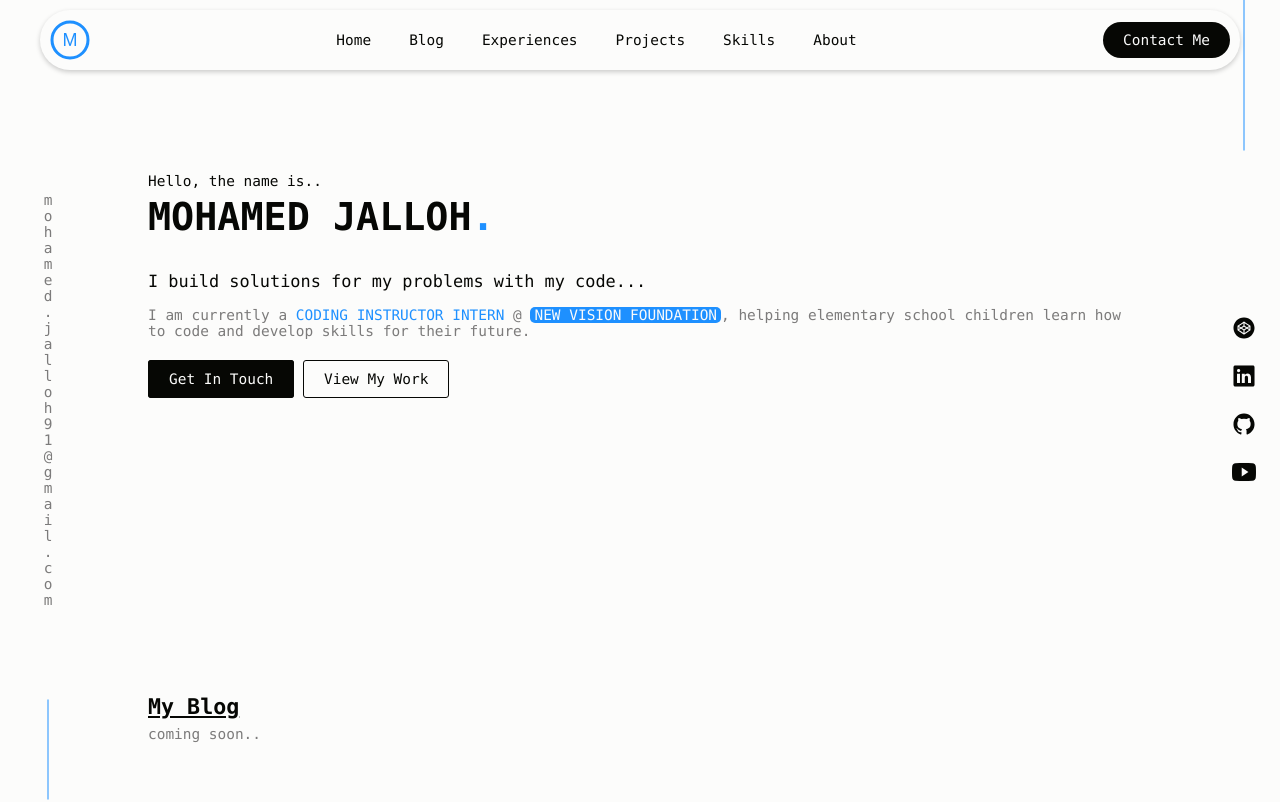
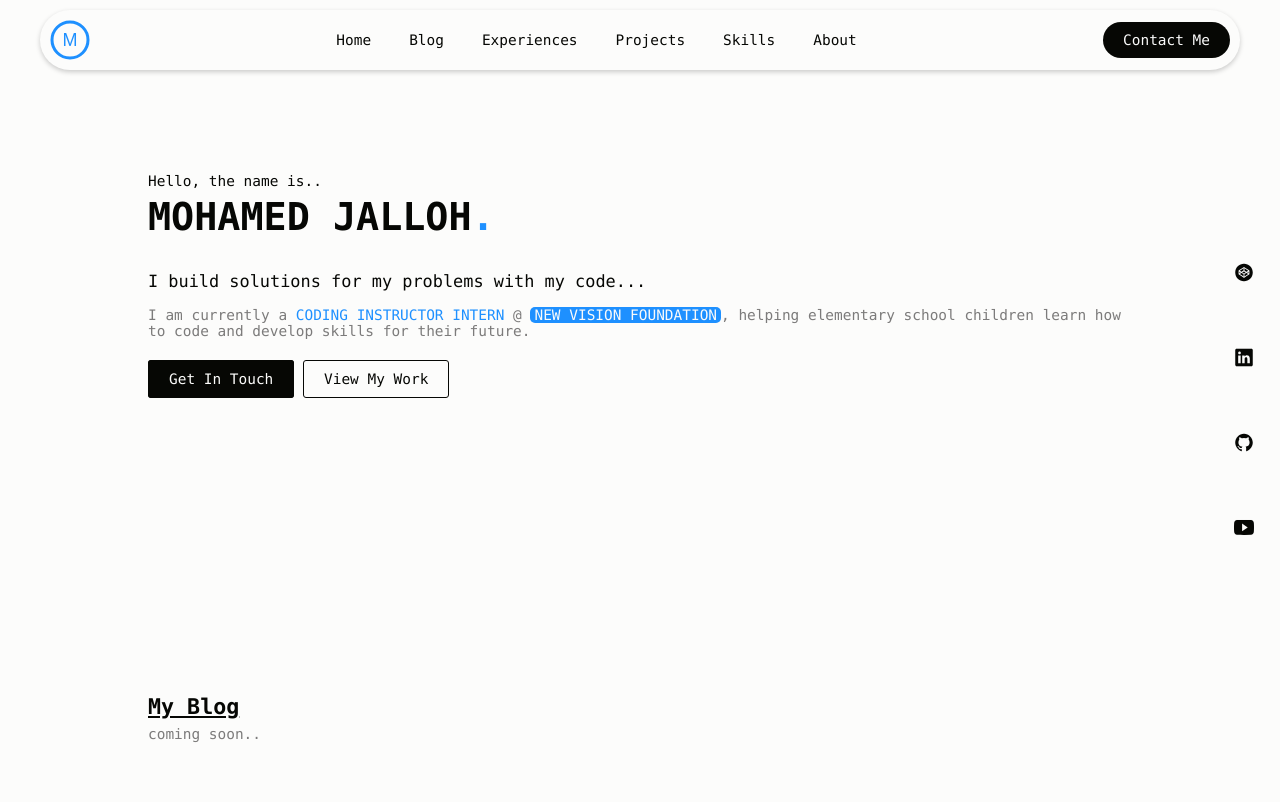
Before and after one commit to OneCode-AA/massimo-v1, a plain HTML site: page index.html in a window 1280 px wide. Shown: the top 802 px of the page. Drawn offline with nearby package versions, Linux system fonts and the light colour scheme; a web font is replaced by a local one.

Commit message:
fixed width and height bugs

```diff
--- a/assets/css/style.css
+++ b/assets/css/style.css
@@ -82,11 +82,12 @@ a {
   position: fixed;
   z-index: 9999;
   top: 0;
-  left: 0;
-  max-width: 100vw;
+  left: 50%;
+  transform: translateX(-50%);
+  min-width: 100vw;
   width: 100%;
   height: 100%;
-  max-height: 100vh;
+  min-height: 100vh;
   margin: auto;
   background: var(--bg-primary);
   display: flex;
@@ -291,9 +292,9 @@ a {
   position: fixed;
   top: -200vh;
   left: 0;
-  max-width: 100vw;
+  min-width: 100vw;
   width: 100%;
-  max-height: 100vh;
+  min-height: 100vh;
   width: 100%;
   padding-top: 6rem;
   background: var(--bg-primary);
@@ -572,10 +573,9 @@ a {
 /* ========================
   Scrolling Ect..
 ========================= */
-
-.emailContainer {
-  position: fixed;
-  left: 40px;
+.scrollingEmail {
+    position: fixed;
+  left: 2vw;
   top: -100vw;
   display: none;
   max-width: 20px;
@@ -586,7 +586,11 @@ a {
   justify-content: center;
   animation: dropDown 1s ease-in-out forwards;
   animation-delay: 1s;
+    writing-mode: vertical-rl;
+  text-orientation: upright;
+  color: var(--font-color);
 }
+
 
 @keyframes dropDown {
   from {
@@ -598,43 +602,29 @@ a {
   }
 }
 
-.emailContainer::before {
-  content: "";
-  height: 1px;
-  width: 100px;
-  background: var(--theme-primary);
-  transform: rotate(90deg);
-  position: absolute;
-  bottom: 50px;
 
 
-}
-
-.scrollingEmail {
-  writing-mode: vertical-rl;
-  text-orientation: upright;
-  color: var(--font-color);
-}
 
 
 
 /*  */
 
-.socialContainerBody {
-  position: fixed;
-  right: 26px;
-  top: -100vw;
-  display: none;
+.bodySocial-ul {
+    position: fixed;
+  right: 2vw;
+  top: 0;
+  display: flex;
+  flex-direction: column;
   max-width: 20px;
   height: 100%;
   max-height: 100vh;
   width: fit-content;
   align-items: center;
   justify-content: center;
+  gap: 4rem;
   animation: dropDown 1s ease-in-out forwards;
   animation-delay: 1s;
 }
-
 @keyframes dropDown {
   from {
     top: -100vw;
@@ -645,32 +635,18 @@ a {
   }
 }
 
-.bodySocial-ul {
-  display: flex;
-  flex-direction: column;
-  justify-content: center;
-  align-items: center;
 
-}
 
-.bodySocial-ul::before {
-  content: "";
-  height: 1px;
-  width: clamp(50%, 30vw, 200px);
-  background: var(--theme-primary);
-  transform: rotate(90deg);
-  position: absolute;
-  top: 50px;
-}
-
-.bodySocial-ul a .spanName {
+.bodySocial-ul .spanName {
   display: none;
 }
 
+.bodySocial-ul .spanIcon {
+  width: 100%;
+  font-size: xlarger;
+}
 
-
-.bodySocial-ul a .spanIcon {
-  font-size: 3rem;
+.bodySocial-ul .ion-icon {
 
 }
 
--- a/assets/js/script.js
+++ b/assets/js/script.js
@@ -94,6 +94,7 @@ document.addEventListener('DOMContentLoaded', () => {
 
       const ion = document.createElement('ion-icon');
       ion.setAttribute('name', icon);
+      ion.classList.add('ion-icon');
 
       spanIcon.appendChild(ion);
       a.appendChild(spanName);
--- a/index.html
+++ b/index.html
@@ -118,12 +118,12 @@
 
     </nav>
 
-    <div class="emailContainer">
+
       <a href="mailto:mohamed.jalloh91@gmail.com" class="scrollingEmail">mohamed.jalloh91@gmail.com</a>
-    </div>
-    <div class="socialContainerBody">
+
+
         <ul id="bodySocial-ul" class="bodySocial-ul"></ul>
-    </div>
+
 
 
     <main id="main" class="main">
```
